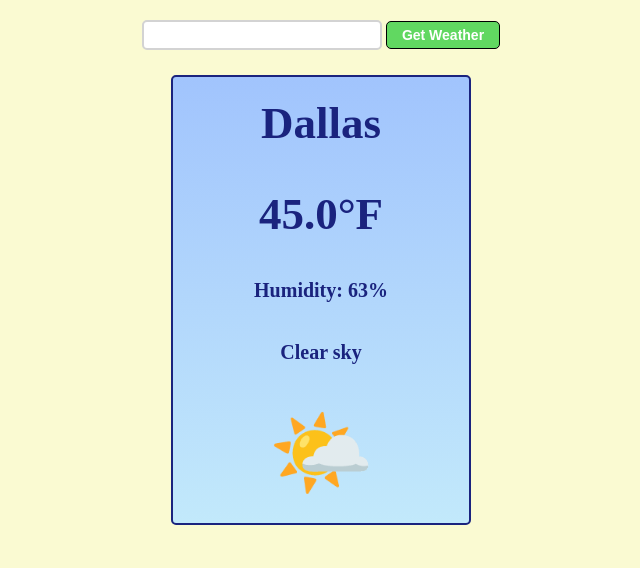
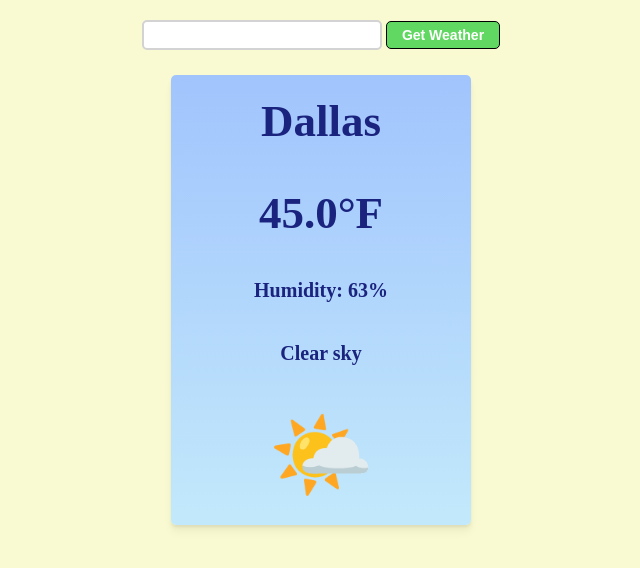
Before and after one commit to Emir-Mnassri/weatherApp, a plain HTML site: page index.html in a window 1280 px wide. Shown: the whole page, without its empty margins (319-959 px from the left). Drawn offline with Linux system fonts and the light colour scheme.

Commit message:
Added a  box shadow effect to the display box.

```diff
--- a/styles/style.css
+++ b/styles/style.css
@@ -47,6 +47,11 @@ body {
     justify-content: space-around;
     background: linear-gradient(to bottom, #a1c4fd, #c2e9fb);
     color: #1a237e;
+    border: none;
+    box-shadow:
+    0 2px 2px rgba(0, 0, 0, 0.04),
+    0 4px 4px rgba(0, 0, 0, 0.04),
+    0 8px 8px rgba(0, 0, 0, 0.04);
 }
 
 #city {
```
